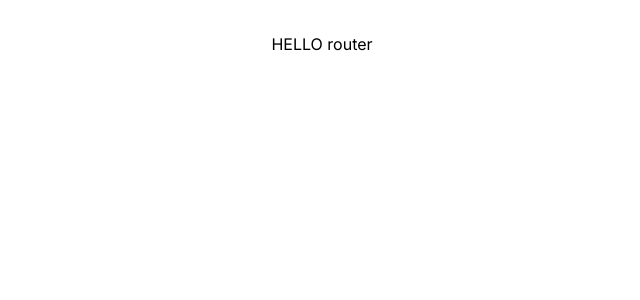
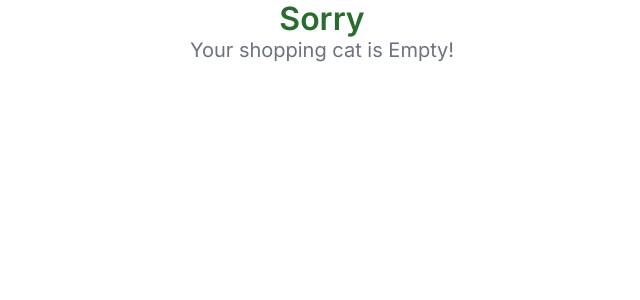
Before and after one commit to monirhabderabby/pacific-rim-fusion, a React (Vite) app: page / in a window 1280 px wide. Shown: the top 300 px of the page, without its empty margins (318-958 px from the left). Built offline with nearby package versions, Linux system fonts and the light colour scheme.

Commit message:
added: container

```diff
--- a/src/index.css
+++ b/src/index.css
@@ -6,13 +6,6 @@
 
 body {
   font-family: "Inter", serif;
-}
-
-#root {
-  max-width: 1280px;
-  margin: 0 auto;
-  padding: 2rem;
-  text-align: center;
 }
 
 .logo {
--- a/src/main.jsx
+++ b/src/main.jsx
@@ -2,12 +2,12 @@ import { StrictMode } from "react";
 import { createRoot } from "react-dom/client";
 import { createBrowserRouter, RouterProvider } from "react-router-dom";
 import "./index.css";
-import Home from "./pages/Home/home";
+import Cart from "./pages/Cart/Cart";
 
 const router = createBrowserRouter([
   {
     path: "/",
-    element: <Home />,
+    element: <Cart />,
   },
 ]);
 
--- /dev/null
+++ b/src/pages/Cart/Cart.jsx
@@ -0,0 +1,24 @@
+import React from "react";
+
+const Cart = () => {
+  return (
+    <div>
+      <EmptyCart />
+    </div>
+  );
+};
+
+export default Cart;
+
+const EmptyCart = () => {
+  return (
+    <div>
+      <h3 className="font-semibold text-[32px] leading-[38.4px] text-center text-primary-green-hover">
+        Sorry
+      </h3>
+      <p className="font-normal text-[20px] leading-[24px] text-center text-gray-500">
+        Your shopping cat is Empty!
+      </p>
+    </div>
+  );
+};
--- a/tailwind.config.js
+++ b/tailwind.config.js
@@ -12,6 +12,18 @@ export default {
           "black-light": "#1A1A1A",
         },
       },
+      container: {
+        center: true,
+        padding: {
+          DEFAULT: "1rem",
+          lg: "2rem",
+        },
+        screens: {
+          sm: "100%",
+          md: "100%",
+          lg: "1280px",
+        },
+      },
     },
   },
   plugins: [],
```
